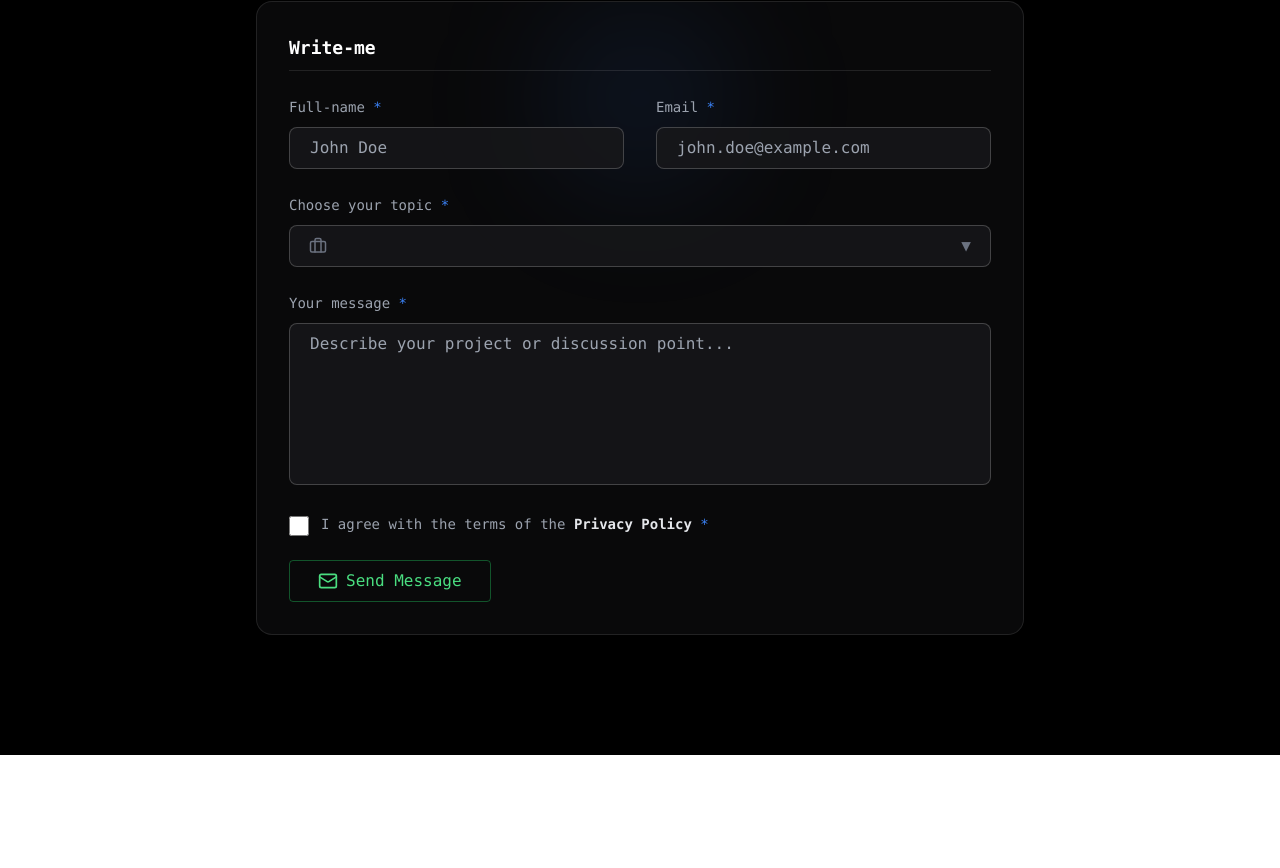
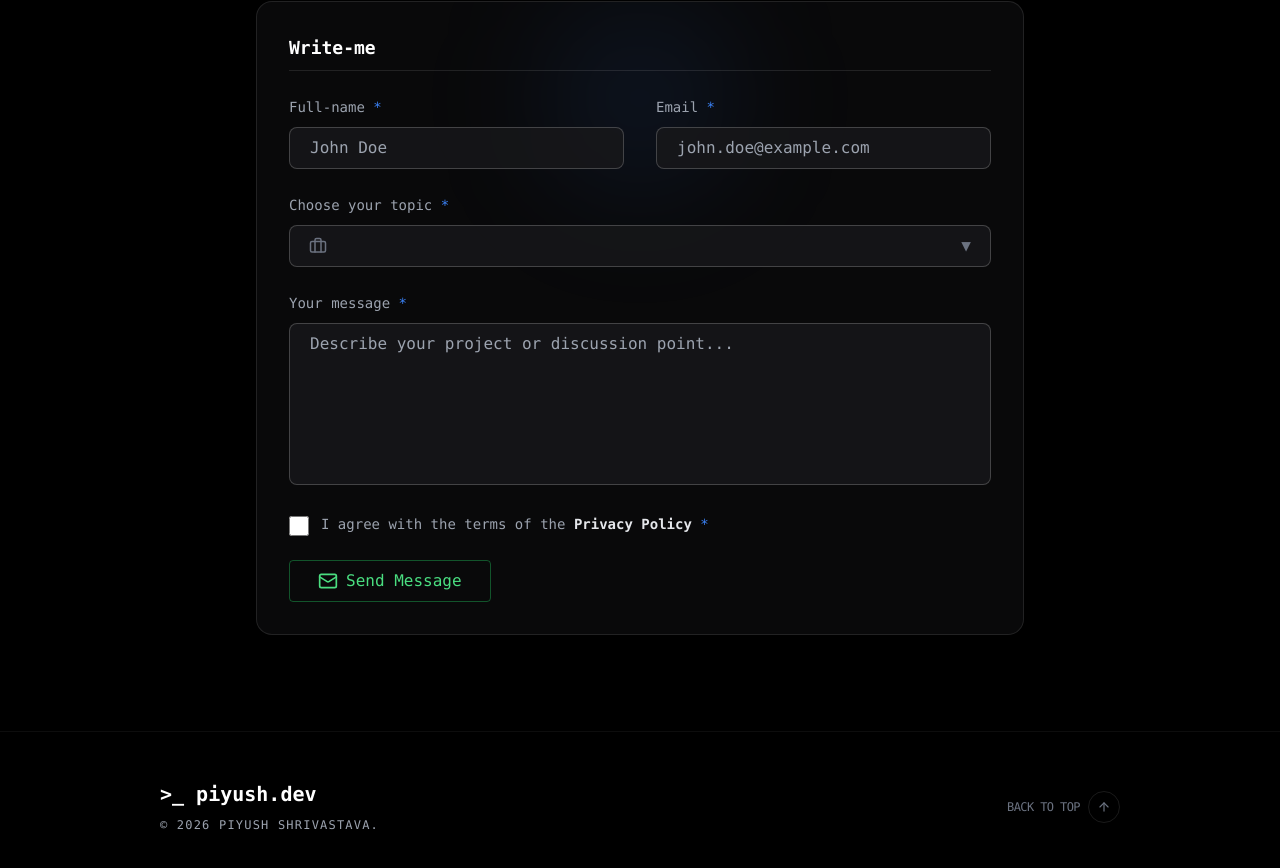
Before and after one commit to piyushshrivastava26/portfolio_v1, a React (Vite) app: page / in a window 1280 px wide. Shown: the part 5289-6157 px from the top of the page. Before the commit the page ends 6044 px from the top, so only its background shows below. Built offline with nearby package versions, Linux system fonts and the light colour scheme.

Commit message:
added footer to the portfolio

```diff
--- a/src/components/layout/Footer.tsx
+++ b/src/components/layout/Footer.tsx
@@ -1,9 +1,83 @@
-import React from 'react'
+import { ArrowUp } from 'lucide-react';
 
 const Footer = () => {
-  return (
-    <div>Footer</div>
-  )
-}
 
-export default Footer
+
+    const scrollToTop = () => {
+
+        window.scrollTo({
+            top: 0,
+            behavior: 'smooth'
+        })
+    }
+
+    return (
+
+
+        <footer className="py-12 px-6 md:px-20 lg:px-40 bg-black text-white font-mono border-t border-white/5">
+            <div className="max-w-6xl mx-auto flex flex-col md:flex-row justify-between items-center gap-8">
+
+                <div className="flex flex-col items-center md:items-start gap-2">
+                    <div className="text-xl font-bold text-white group cursor-default">
+                        &gt;_ piyush.dev
+                    </div>
+
+                    <p className="text-[12px] text-gray-400 uppercase tracking-widest">
+                        © 2026 PIYUSH SHRIVASTAVA.
+                    </p>
+                </div>
+
+                <div className="flex items-center gap-6">
+                    <a
+                        href="https://github.com/piyushshrivastava26"
+                        target="_blank"
+                        className="text-gray-500 hover:text-green-500 transition-colors hover:scale-105"
+                        title="GitHub"
+                    >
+                        <i className="fa-brands fa-github text-2xl"></i>
+                    </a>
+
+                    <a
+                        href="https://www.linkedin.com/in/piyush-shrivastava-58351825b/"
+                        target="_blank"
+                        className="text-gray-500 hover:text-blue-500 transition-colors hover:scale-105"
+                        title="LinkedIn"
+                    >
+                        <i className="fa-brands fa-linkedin text-2xl"></i>
+                    </a>
+
+                    <a
+                        href="mailto:piyushshrivastava22ec27@gmail.com"
+                        className="text-gray-500 hover:text-red-400 transition-colors hover:scale-105"
+                        title="Email"
+                    >
+                        <i className="fa-solid fa-envelope text-2xl group-hover:shadow-[0_0_15px_rgba(248,113,113,0.4)]"></i>
+                    </a>
+
+                    <a
+                        href="https://x.com/man_who_builds"
+                        className="text-gray-500 hover:text-white transition-all duration-300 transform hover:scale-105"
+                        title="Twitter"
+                    >
+                        <i className="fa-brands fa-x-twitter text-2xl"></i>
+                    </a>
+                </div>
+
+                {/* back to top button */}
+                <button
+                    onClick={scrollToTop}
+                    className="group flex items-center gap-2 text-xs text-gray-500 hover:text-white transition-all uppercase tracking-tighter"
+                >
+                    Back to top
+                    <div className="p-2 border border-white/10 rounded-full group-hover:border-white/30 group-hover:-translate-y-1 transition-all">
+                        <ArrowUp size={14} />
+                    </div>
+                </button>
+
+            </div>
+
+        </footer>
+    );
+};
+
+export default Footer;
```
